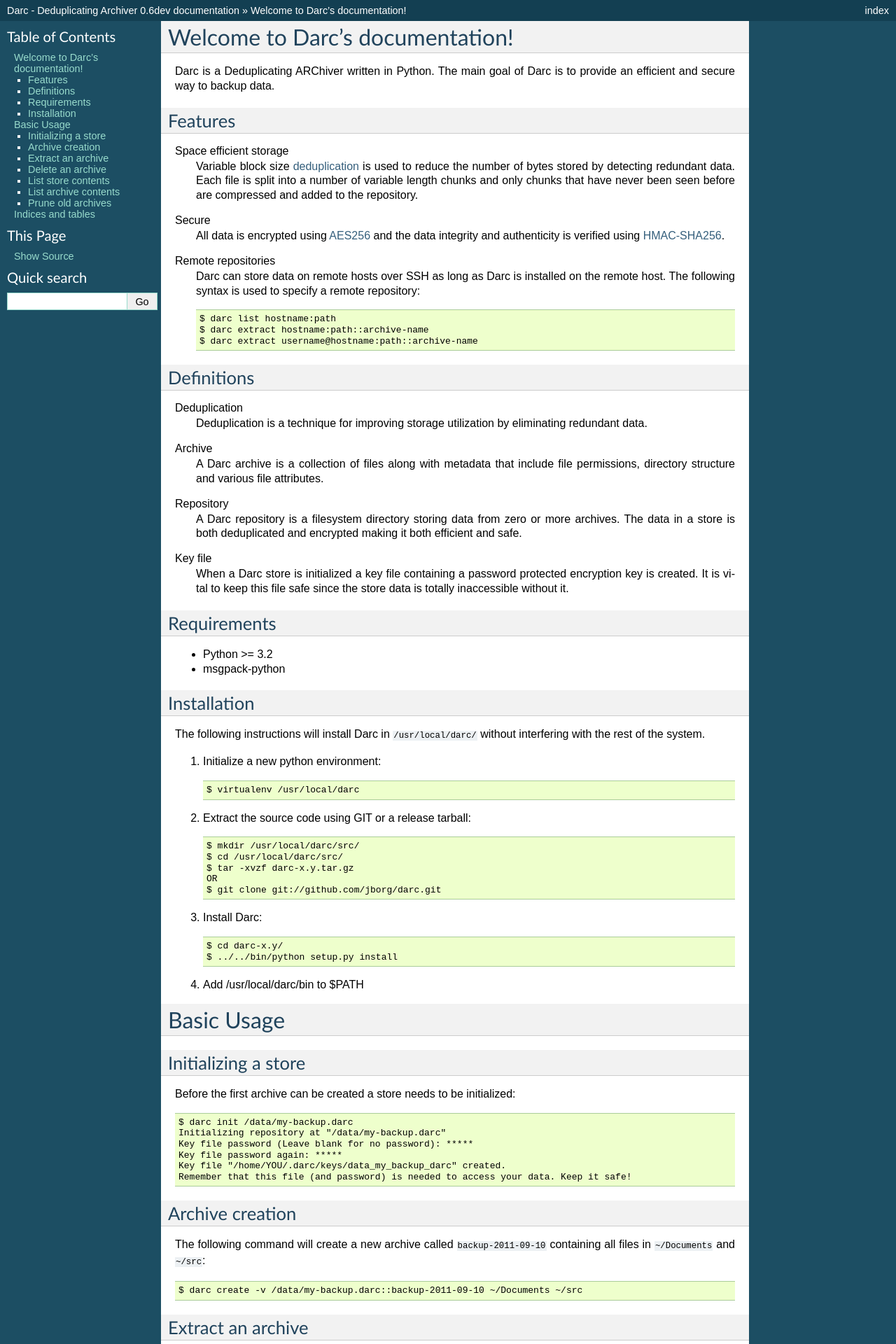
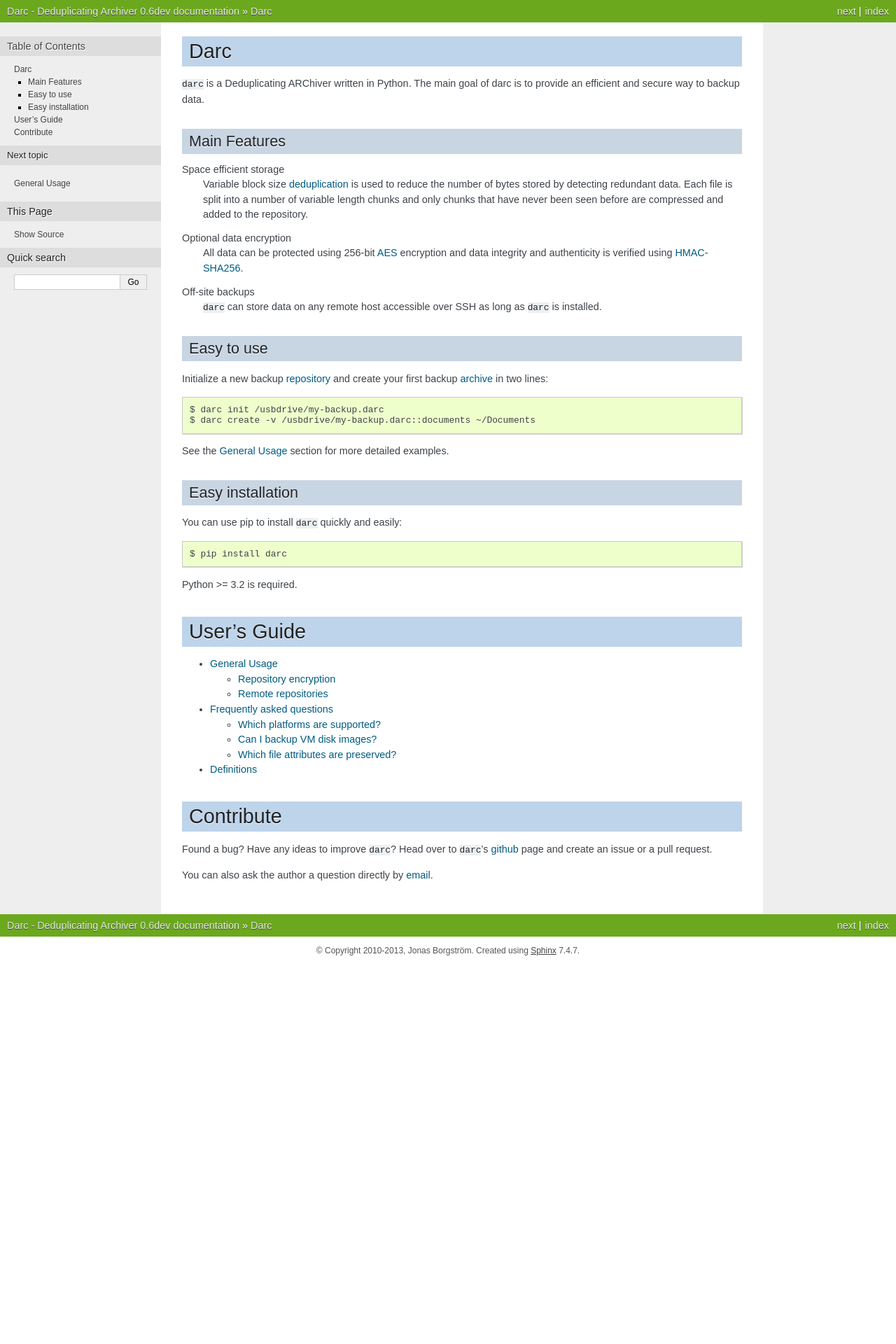
Before and after one commit to borgbackup/borg, a Sphinx documentation site: the page built from docs/index.rst, in a window 1280 px wide. Shown: the top 1920 px of the page at 70% size. Built offline with Sphinx 7.4.7, drawn with Linux system fonts in a browser that asks for light colours; after the commit the page ends 1378 px from its top, so only the background shows below that; some of the changed text lies outside the part shown.

Commit message:
Docs improvements

```diff
--- a/docs/conf.py
+++ b/docs/conf.py
@@ -91,7 +91,7 @@
 
 # The theme to use for HTML and HTML Help pages.  See the documentation for
 # a list of builtin themes.
-html_theme = 'default'
+html_theme = 'nature'
 
 # Theme options are theme-specific and customize the look and feel of a theme
 # further.  For a list of options available for each theme, see the
--- /dev/null
+++ b/docs/faq.rst
@@ -0,0 +1,32 @@
+.. _faq:
+.. include:: global.rst.inc
+
+Frequently asked questions
+==========================
+
+Which platforms are supported?
+------------------------------
+
+Currently Linux and MacOS X are supported.
+
+Can I backup VM disk images?
+----------------------------
+
+Yes, the :ref:`deduplication <deduplication_def>` technique used by darc
+will make sure only the modified parts of the file is stored.
+
+Which file attributes are preserved?
+------------------------------------
+
+The following attributes are preserved:
+
+* Name
+* Contents
+* Time of last modification (nanosecond precision with Python >= 3.3)
+* User ID of owner
+* Group ID of owner
+* Unix Permission
+* Extended attributes (xattrs)
+
+.. Note::
+    POSIX Access Control Lists (ACL_) are not yet preserved.
--- /dev/null
+++ b/docs/generalusage.rst
@@ -0,0 +1,91 @@
+.. include:: global.rst.inc
+.. _generalusage:
+
+General Usage
+=============
+
+The following examples showcases how to use |project_name| to backup some important files from a users home directory.
+
+Initialize a local :ref:`repository <repository_def>` to store backup :ref:`archives <archive_def>` in
+(See :ref:`encrypted_repos` and :ref:`remote_repos` for more details)::
+
+    $ darc init /somewhere/my-backup.darc
+
+Create an archive containing the ``~/src`` and ``~/Documents`` directories::
+
+    $ darc create -v /somwhere/my-backup.darc::first-backup ~/src ~/Documents
+
+Create another archive the next day. This backup will be a lot quicker since only new data is stored.
+The ``--stats`` option tells |project_name| to print statistics about the newly created archive such as
+the amount of unique data (not shared with other archives)::
+
+    $ darc create -v --stats /somwhere/my-backup.darc::second-backup ~/src ~/Documents
+
+List all archives in the repository::
+
+    $ darc list /somewhere/my-backup.darc
+
+List the files in the *first-backup* archive::
+
+    $ darc list /somewhere/my-backup.darc::first-backup
+
+Restore the *first-backup* archive::
+
+    $ darc extract -v /somwhere/my-backup.darc::first-backup
+
+Recover disk space by manually deleting the *first-backup* archive::
+
+    $ darc delete /somwhere/my-backup.darc::first-backup
+
+Use the ``prune`` subcommand to delete all archives except a given number of *daily*, *weekly*,
+*monthly* and *yearly* archives::
+
+    $ darc prune /somwhere/my-backup.darc --daily=7 --weekly=2 --monthly=6
+
+
+.. _encrypted_repos:
+
+Repository encryption
+---------------------
+
+Repository encryption is enabled at repository encryption time::
+
+    $ darc init --passphrase | --key-file
+
+When repository encryption is enabled all data is encrypted using 256-bit
+AES_ encryption and the integrity and authenticity is verified using
+`HMAC-SHA256`_.
+
+|project_name| supports two different methods to derive the AES and HMAC keys.
+
+Passphrase based encryption
+    This method uses a user supplied passphrase to derive the keys using the
+    PBKDF2_ key derivation function. This method is convenient to use and
+    secure as long as a *strong* passphrase is used.
+
+Key file based encryption
+    This method generates random keys at repository initialization time
+    that are stored in a password protected file in the ``~/.darc/keys/``
+    directory.
+    This method is secure and suitable for automated backups.
+
+    .. Note::
+        The repository data is totally inaccessible without the key file
+        so it must be kept **safe**.
+
+
+.. _remote_repos:
+
+Remote repositories
+-------------------
+
+|project_name| can initialize and access repositories on remote hosts as the host
+is accessible using SSH and |project_name| is installed.
+
+The following syntax is used to address remote repositories::
+
+  $ darc init user@hostname:repository.darc
+
+or::
+
+  $ darc init ssh://user@hostname:port/repository.darc
--- /dev/null
+++ b/docs/global.rst.inc
@@ -0,0 +1,7 @@
+.. |project_name| replace:: ``darc``
+.. _deduplication: https://en.wikipedia.org/wiki/Data_deduplication
+.. _AES: https://en.wikipedia.org/wiki/Advanced_Encryption_Standard
+.. _HMAC-SHA256: http://en.wikipedia.org/wiki/HMAC
+.. _PBKDF2: https://en.wikipedia.org/wiki/PBKDF2
+.. _ACL: https://en.wikipedia.org/wiki/Access_control_list
+.. _github: https://github.com/jborg/darc
--- a/docs/index.rst
+++ b/docs/index.rst
@@ -1,149 +1,58 @@
-Welcome to Darc's documentation!
-================================
+.. include:: global.rst.inc
 
-Darc is a Deduplicating ARChiver written in Python.
-The main goal of Darc is to provide an efficient and secure way to backup data.
+Darc
+====
+|project_name| is a Deduplicating ARChiver written in Python.
+The main goal of darc is to provide an efficient and secure way to backup data.
 
-Features
---------
+Main Features
+-------------
 Space efficient storage
-   Variable block size `deduplication <http://en.wikipedia.org/wiki/Data_deduplication>`_
-   is used to reduce the number of bytes stored by detecting redundant data.
-   Each file is split into a number of variable length chunks and only chunks
-   that have never been seen before are compressed and added to the repository.
+   Variable block size `deduplication`_ is used to reduce the number of bytes
+   stored by detecting redundant data. Each file is split into a number of variable
+   length chunks and only chunks that have never been seen before are compressed
+   and added to the repository.
 
-Secure
-    All data is encrypted using `AES256 <http://en.wikipedia.org/wiki/Advanced_Encryption_Standard>`_
-    and the data integrity and authenticity is verified using
-    `HMAC-SHA256 <http://en.wikipedia.org/wiki/HMAC>`_.
+Optional data encryption
+    All data can be protected using 256-bit AES_ encryption and data integrity
+    and authenticity is verified using `HMAC-SHA256`_.
 
-Remote repositories
-    Darc can store data on remote hosts over SSH as long as Darc is installed on
-    the remote host. The following syntax is used to specify a remote repository::
+Off-site backups
+    |project_name| can store data on any remote host accessible over SSH as long as
+    |project_name| is installed.
 
-    $ darc list hostname:path
-    $ darc extract hostname:path::archive-name
-    $ darc extract username@hostname:path::archive-name
+Easy to use
+-----------
+Initialize a new backup :ref:`repository <repository_def>` and create your first
+backup :ref:`archive <archive_def>` in two lines::
 
+    $ darc init /usbdrive/my-backup.darc
+    $ darc create -v /usbdrive/my-backup.darc::documents ~/Documents
 
-Definitions
------------
-Deduplication
-    Deduplication is a technique for improving storage utilization by eliminating
-    redundant data.
+See the :ref:`generalusage` section for more detailed examples.
 
-Archive
-    A Darc archive is a collection of files along with metadata that include file
-    permissions, directory structure and various file attributes.
+Easy installation
+-----------------
+You can use pip to install |project_name| quickly and easily::
 
-Repository
-    A Darc repository is a filesystem directory storing data from zero or more archives.
-    The data in a store is both deduplicated and encrypted making it both
-    efficient and safe.
+    $ pip install darc
 
-Key file
-    When a Darc store is initialized a key file containing a password protected
-    encryption key is created. It is vital to keep this file safe since the store
-    data is totally inaccessible without it.
+Python >= 3.2 is required.
 
+User's Guide
+============
 
-Requirements
-------------
-* Python >= 3.2
-* msgpack-python
+.. toctree::
+   :maxdepth: 2
 
+   generalusage
+   faq
+   definitions
 
-Installation
-------------
+Contribute
+==========
 
-The following instructions will install Darc in ``/usr/local/darc/`` without interfering
-with the rest of the system.
+Found a bug? Have any ideas to improve |project_name|?
+Head over to |project_name|'s github_ page and create an issue or a pull request.
 
-1. Initialize a new python environment::
-
-    $ virtualenv /usr/local/darc
-
-2. Extract the source code using GIT or a release tarball::
-
-    $ mkdir /usr/local/darc/src/
-    $ cd /usr/local/darc/src/
-    $ tar -xvzf darc-x.y.tar.gz
-    OR
-    $ git clone git://github.com/jborg/darc.git
-
-3. Install Darc::
-
-    $ cd darc-x.y/
-    $ ../../bin/python setup.py install
-
-4. Add /usr/local/darc/bin to $PATH
-
-
-Basic Usage
-===========
-
-Initializing a store
---------------------
-Before the first archive can be created a store needs to be initialized::
-
-    $ darc init /data/my-backup.darc
-    Initializing repository at "/data/my-backup.darc"
-    Key file password (Leave blank for no password): *****
-    Key file password again: *****
-    Key file "/home/YOU/.darc/keys/data_my_backup_darc" created.
-    Remember that this file (and password) is needed to access your data. Keep it safe!
-
-
-Archive creation
-----------------
-The following command will create a new archive called ``backup-2011-09-10`` containing
-all files in ``~/Documents`` and ``~/src``::
-
-    $ darc create -v /data/my-backup.darc::backup-2011-09-10 ~/Documents ~/src
-
-Extract an archive
-------------------
-The following command will extract the archive ``backup-2011-09-10``::
-
-    $ darc extract -v /data/my-backup.darc::backup-2011-09-10
-
-Delete an archive
------------------
-The following command will delete archive ``backup-2011-09-10``::
-
-    $ darc delete /data/my-backup.darc::backup-2011-09-10
-
-List store contents
--------------------
-The following command will list the names of all archives in the store::
-
-    $ darc list /data/my-backup.darc
-    backup-2011-09-09
-    backup-2011-09-10
-    ...
-
-List archive contents
----------------------
-The following command will list the contents of the ``backup-2011-09-10`` archive::
-
-    $ darc list /data/my-backup.darc::backup-2011-09-10
-    -rw-r--r-- YOU    users       280 May 14  2010 home/YOU/Documents/something.txt
-    -rw-r--r-- YOU    users       280 May 14  2010 home/YOU/Documents/something-else.pdf
-    ...
-
-Prune old archives
-------------------
-When performing automatic backups it is important to periodically prune old backup
-archives to stop the store from growing too big.
-
-The following command will prune old archives and only keep the
-seven latest end of day archives and the five latest end of week archives::
-
-    $ darc prune --daily=7 --weekly=5 /data/my-backup.darc
-
-
-Indices and tables
-==================
-
-* :ref:`genindex`
-* :ref:`search`
+You can also ask the author a question directly by `email <mailto:jonas@borgstrom.se>`_.
```
Also changed, not shown: docs/definitions.rst (added, +31 -0 lines), 2 other files.
